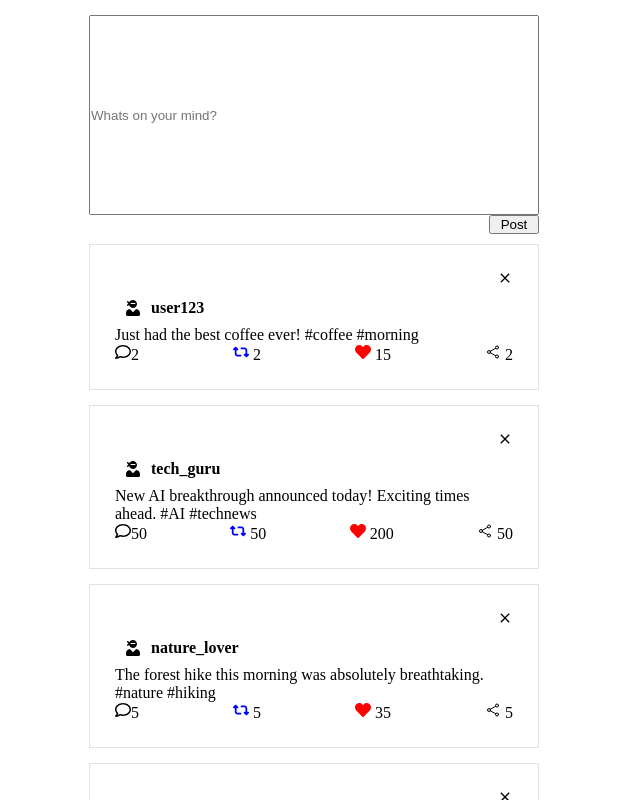
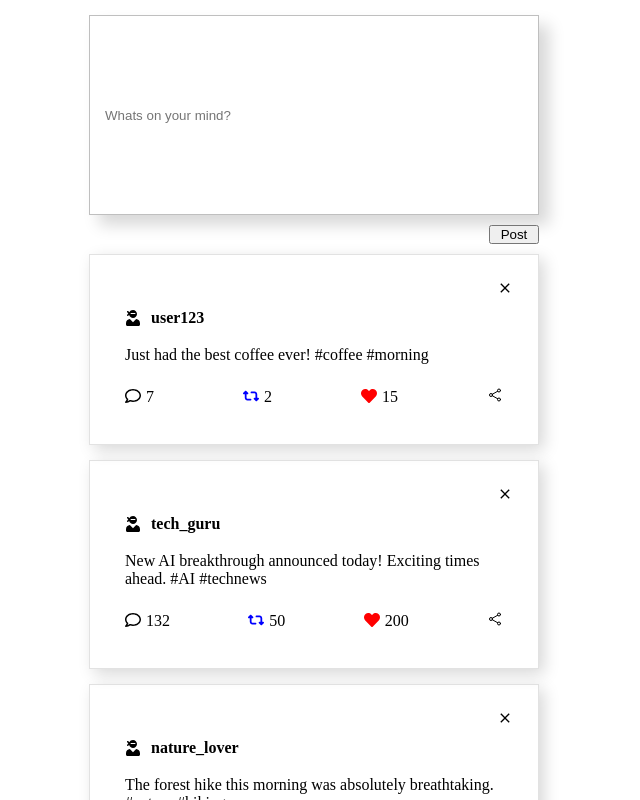
Before and after one commit to mays88/tweeter-app, a React (Vite) app: page / in a window 1280 px wide. Shown: the top 800 px of the page, without its empty margins (326-966 px from the left). Built offline with nearby package versions, Linux system fonts and the light colour scheme.

Commit message:
UI updated

```diff
--- a/src/components/CreateTweetForm/index.jsx
+++ b/src/components/CreateTweetForm/index.jsx
@@ -12,9 +12,13 @@ const Container = styled.form`
     #content {
         width: 450px;
         height: 200px;
+        box-shadow: 10px 10px 15px #00000028;
+        border: 0.01px solid #00000040;
+        padding: 15px;
     }
 
     .delButton {
+        margin-top: 10px;
         width: 50px;
         align-self: self-end;
     }
--- a/src/components/Tweet/index.jsx
+++ b/src/components/Tweet/index.jsx
@@ -15,7 +15,7 @@ const Container = styled.div`
     width: 450px;
     border: 1px solid #d6d6d6b5;
     margin-bottom: 15px;
-
+    box-shadow: 5px 5px 15px #00000028;
     .userContainer {
         display: flex;
         align-items: center;
@@ -37,9 +37,20 @@ const Container = styled.div`
         display: flex;
         justify-content: space-between;
         align-items: center;
+        height: 25px;
+        margin: 10px;
     }
     .closeIcon {
         align-self: self-end;
+    }
+
+    .content {
+        padding: 10px;
+    }
+
+    .icons {
+        display: flex;
+        gap: 5px;
     }
 `;
 
@@ -58,21 +69,23 @@ function Tweet({ tweet, removeTweet }) {
                 <h4>{tweet.username}</h4>
             </div>
 
-            <div>{tweet.content}</div>
+            <div className="content">{tweet.content}</div>
             <div className="iconContainer">
-                <div>
+                <div className="icons">
                     <FaRegComment />
-                    {tweet.retweets}
+                    <div>{tweet.comments}</div>
                 </div>
 
-                <div>
-                    <FaRetweet className="retweetIcon" /> {tweet.retweets}
+                <div className="icons">
+                    <FaRetweet className="retweetIcon" />
+                    <div>{tweet.retweets}</div>
+                </div>
+                <div className="icons">
+                    <FaHeart className="heartIcon" />
+                    <div>{tweet.likes}</div>
                 </div>
                 <div>
-                    <FaHeart className="heartIcon" /> {tweet.likes}
-                </div>
-                <div>
-                    <IoShareSocialOutline /> {tweet.retweets}
+                    <IoShareSocialOutline />
                 </div>
             </div>
         </Container>
--- a/src/components/TweetList/index.jsx
+++ b/src/components/TweetList/index.jsx
@@ -17,6 +17,7 @@ function TweetList() {
     const addTweet = (newTweet) => {
         const tweetDoc = {
             id: uuidv4(),
+            comments: 0,
             content: newTweet,
             username: "Mays88",
             likes: 0,
--- a/src/data/data.js
+++ b/src/data/data.js
@@ -4,6 +4,7 @@ export const data = [
         username: "user123",
         content: "Just had the best coffee ever! #coffee #morning",
         timestamp: "2024-05-29T08:30:00Z",
+        comments: 7,
         likes: 15,
         retweets: 2,
     },
@@ -13,6 +14,7 @@ export const data = [
         content:
             "New AI breakthrough announced today! Exciting times ahead. #AI #technews",
         timestamp: "2024-05-29T09:15:00Z",
+        comments: 132,
         likes: 200,
         retweets: 50,
     },
@@ -22,6 +24,7 @@ export const data = [
         content:
             "The forest hike this morning was absolutely breathtaking. #nature #hiking",
         timestamp: "2024-05-29T10:00:00Z",
+        comments: 23,
         likes: 35,
         retweets: 5,
     },
@@ -31,6 +34,7 @@ export const data = [
         content:
             "What a game last night! Still can't believe that last-minute goal. #soccer #champions",
         timestamp: "2024-05-29T11:00:00Z",
+        comments: 87,
         likes: 120,
         retweets: 30,
     },
@@ -40,6 +44,7 @@ export const data = [
         content:
             "Just tried the new sushi place in town. Delicious! #foodie #sushi",
         timestamp: "2024-05-29T12:45:00Z",
+        comments: 59,
         likes: 75,
         retweets: 10,
     },
@@ -49,6 +54,7 @@ export const data = [
         content:
             "Exploring the beautiful streets of Paris today. #travel #Paris",
         timestamp: "2024-05-29T13:30:00Z",
+        comments: 88,
         likes: 90,
         retweets: 20,
     },
@@ -58,6 +64,7 @@ export const data = [
         content:
             "Just finished reading an amazing book. Highly recommend it! #books #reading",
         timestamp: "2024-05-29T14:15:00Z",
+        comments: 79,
         likes: 50,
         retweets: 8,
     },
@@ -67,6 +74,7 @@ export const data = [
         content:
             "Can't stop listening to the new album by my favorite artist. #music #newrelease",
         timestamp: "2024-05-29T15:00:00Z",
+        comments: 112,
         likes: 130,
         retweets: 25,
     },
@@ -76,6 +84,7 @@ export const data = [
         content:
             "Watched an incredible movie last night. Still thinking about it! #movies #cinema",
         timestamp: "2024-05-29T16:45:00Z",
+        comments: 59,
         likes: 85,
         retweets: 15,
     },
@@ -85,6 +94,7 @@ export const data = [
         content:
             "Just finished a killer workout. Feeling great! #fitness #workout",
         timestamp: "2024-05-29T17:30:00Z",
+        comments: 43,
         likes: 60,
         retweets: 12,
     },
```
